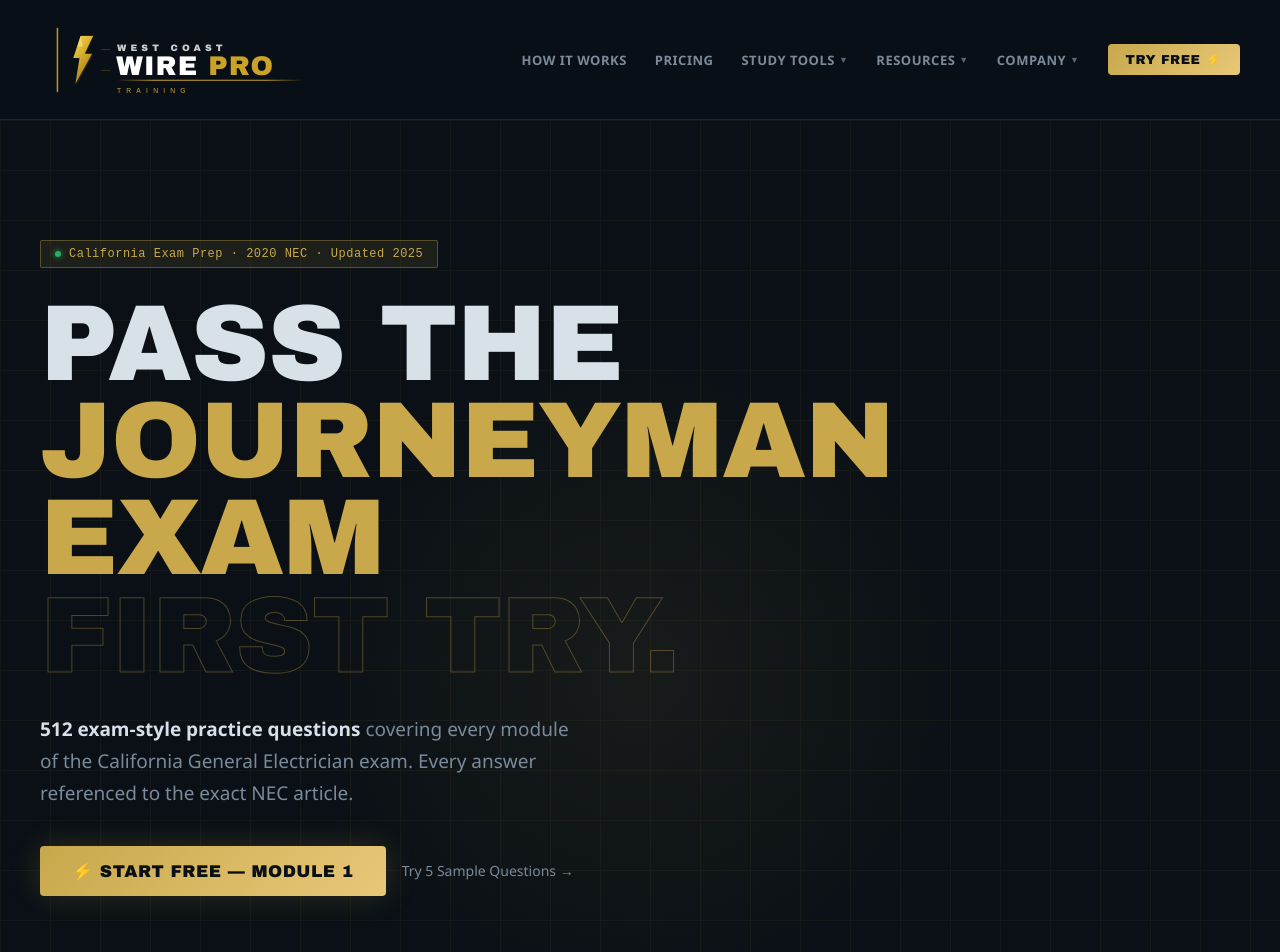
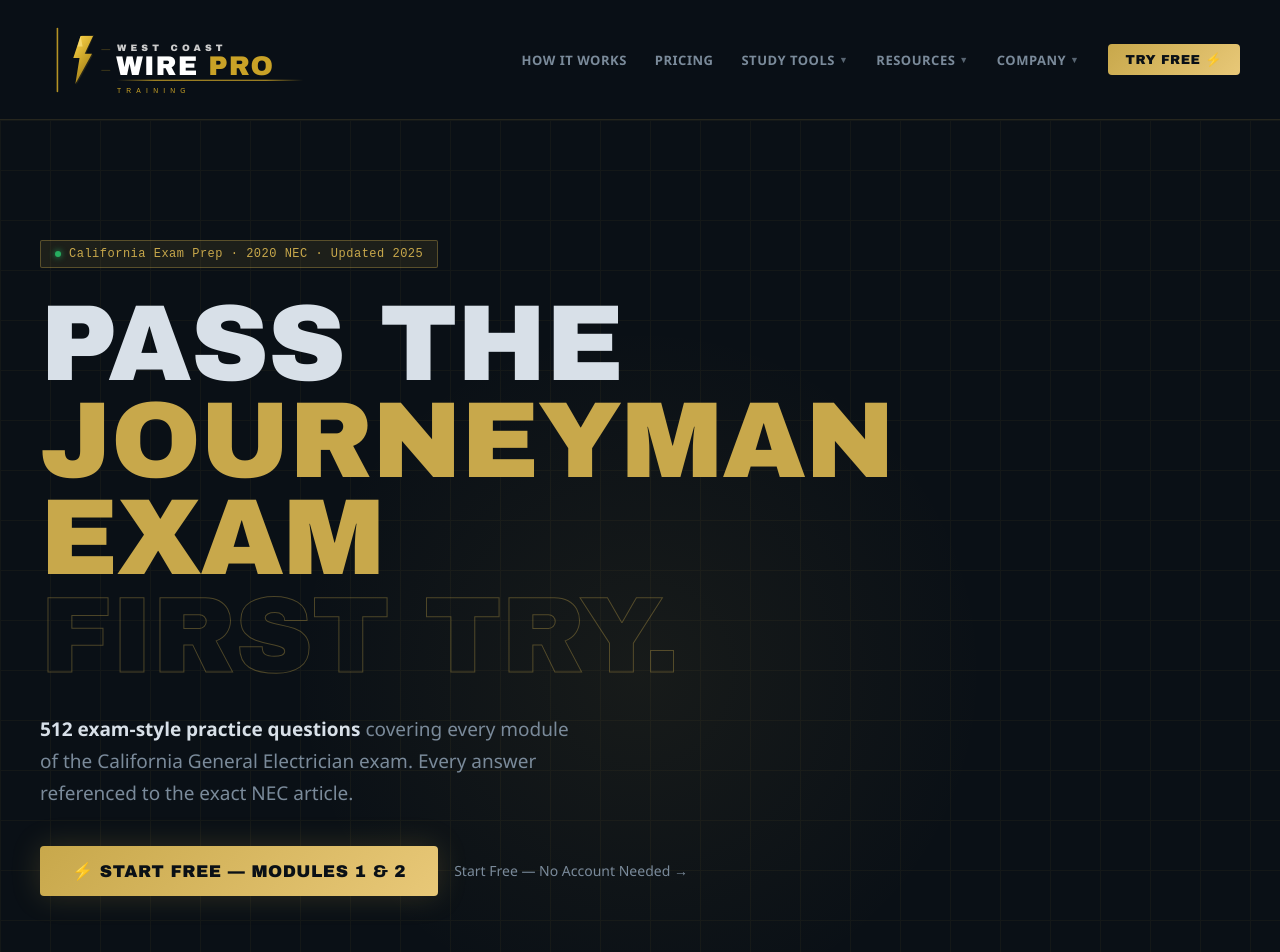
Before and after one commit to WestCpastWirePro/west-coast-wire-pro, a React (Vite) app: page / in a window 1280 px wide. Shown: the top 952 px of the page. Built offline with nearby package versions, Linux system fonts and the light colour scheme.

Commit message:
Replace all demo/5 questions CTAs with start free no account needed

```diff
--- a/src/AboutPage.jsx
+++ b/src/AboutPage.jsx
@@ -155,16 +155,16 @@ export default function AboutPage({ onLaunchApp, onNavigate }) {
             electrician's life, not the other way around.
           </p>
           <p style={s.p}>
-            512 questions. 12 modules. Module 1 always free.
+            512 questions. 12 modules. Modules 1 & 2 always free.
           </p>
 
           {/* CTA */}
           <div style={s.ctaBlock}>
             <div style={s.ctaTitle}>Ready to Start?</div>
-            <div style={s.ctaSub}>Module 1 is free. No account, no credit card.</div>
+            <div style={s.ctaSub}>Modules 1 & 2 are free. No account, no credit card.</div>
             <div style={s.ctaBtns}>
-              <button style={s.btnGold} onClick={onLaunchApp}>⚡ Start Free — Module 1</button>
-              <button style={s.btnGhost} onClick={() => onNavigate('demo')}>Try 5 Sample Questions</button>
+              <button style={s.btnGold} onClick={onLaunchApp}>⚡ Start Free — Modules 1 & 2</button>
+              <button style={s.btnGhost} onClick={() => onLaunchApp()}>Start Free — No Account Needed</button>
             </div>
           </div>
 
@@ -253,7 +253,7 @@ function SiteNav({ onHome, onLaunchApp, onNavigate }) {
         <div style={{position:'fixed',top:'58px',left:0,right:0,zIndex:199,background:'#0d1520',borderBottom:'2px solid #c8a84b',boxShadow:'0 8px 32px rgba(0,0,0,0.7)',maxHeight:'calc(100vh - 58px)',overflowY:'auto'}} onClick={e=>e.stopPropagation()}>
           <div style={{padding:'12px 20px 4px'}}>
             <div style={{fontFamily:"'Courier New',monospace",fontSize:'10px',color:'#c8a84b',letterSpacing:'3px',textTransform:'uppercase',marginBottom:'8px',paddingLeft:'4px'}}>⚡ Study App</div>
-            {[['Start Studying — Free','landing'],['Try 5 Demo Questions','demo'],['Am I Ready? Diagnostic','diagnostic'],['Full Exam Simulator','simulator'],['Missed Questions Review','missed'],['Study Planner','planner'],['NEC Reference Guide','nec-ref'],['Calculations Helper','calculations'],['Progress Dashboard','progress'],['Glossary','glossary']].map(([l,p])=>nav(l,p))}
+            {[['Start Studying — Free','landing'],['Start Free — No Account Needed','landing'],['Am I Ready? Diagnostic','diagnostic'],['Full Exam Simulator','simulator'],['Missed Questions Review','missed'],['Study Planner','planner'],['NEC Reference Guide','nec-ref'],['Calculations Helper','calculations'],['Progress Dashboard','progress'],['Glossary','glossary']].map(([l,p])=>nav(l,p))}
           </div>
           <div style={{height:'1px',background:'rgba(200,168,75,0.15)',margin:'4px 20px'}}/>
           <div style={{padding:'12px 20px 4px'}}>
--- a/src/GlobalNav.jsx
+++ b/src/GlobalNav.jsx
@@ -76,7 +76,7 @@ export default function GlobalNav({ onHome, onNavigate, onLaunchApp }) {
           <a href="/#pricing" style={{color:'#7a8a9a',textDecoration:'none',fontSize:'13px',fontWeight:'600',letterSpacing:'0.5px',textTransform:'uppercase',fontFamily:"'Segoe UI',Arial,sans-serif",transition:'color 0.2s'}}
             onMouseEnter={e=>e.target.style.color='#c8a84b'} onMouseLeave={e=>e.target.style.color='#7a8a9a'}>Pricing</a>
           <GnDropdown label="Study Tools" onNavigate={nav} items={[
-            {label:'Try 5 Demo Questions', page:'demo'},
+            {label:'Start Free — No Account Needed', page:'landing'},
             {label:'Diagnostic Test', page:'diagnostic'},
             {label:'Exam Simulator', page:'simulator'},
             {label:'Missed Questions', page:'missed'},
@@ -126,7 +126,7 @@ export default function GlobalNav({ onHome, onNavigate, onLaunchApp }) {
       {menuOpen && (
         <div style={{position:'fixed',top:'120px',left:0,right:0,zIndex:499,background:'#0d1520',borderBottom:'2px solid #c8a84b',boxShadow:'0 8px 32px rgba(0,0,0,0.7)',maxHeight:'calc(100vh - 120px)',overflowY:'auto'}} onClick={e=>e.stopPropagation()}>
           <MobileSection title="⚡ Study App" items={[
-            ['Start Studying — Free','landing'],['Try 5 Demo Questions','demo'],
+            ['Start Studying — Free','landing'],['Start Free — No Account Needed','landing'],
             ['Am I Ready? Diagnostic','diagnostic'],['Full Exam Simulator','simulator'],
             ['Missed Questions Review','missed'],['Study Planner','planner'],
             ['NEC Reference Guide','nec-ref'],['Calculations Helper','calculations'],
--- a/src/LandingPage.jsx
+++ b/src/LandingPage.jsx
@@ -70,9 +70,9 @@ export default function LandingPage({ onLaunchApp, onNavigate }) {
             of the California General Electrician exam. Every answer referenced to the exact NEC article.
           </p>
           <div style={s.heroCtas}>
-            <button style={s.btnPrimary} onClick={onLaunchApp}>⚡ Start Free — Module 1</button>
+            <button style={s.btnPrimary} onClick={onLaunchApp}>⚡ Start Free — Modules 1 & 2</button>
             <button style={{...s.btnGhost, background:'none', border:'none', cursor:'pointer', fontFamily:'inherit'}}
-              onClick={() => onNavigate && onNavigate('demo')}>Try 5 Sample Questions →</button>
+              onClick={() => onLaunchApp()}>Start Free — No Account Needed →</button>
           </div>
           <div style={s.heroStats}>
             {[
@@ -146,12 +146,14 @@ export default function LandingPage({ onLaunchApp, onNavigate }) {
             priceSub="No account required"
             features={[
               {text:'Module 1 — Definitions & General', locked:false},
-              {text:'30 practice questions', locked:false},
+              {text:'Module 2 — Wiring & Overcurrent', locked:false},
+              {text:'~75 practice questions', locked:false},
               {text:'Detailed NEC explanations', locked:false},
               {text:'Timed mode', locked:false},
-              {text:'Modules 2–12 (470 questions)', locked:true},
+              {text:'Table 310.16 & Conduit Fill drills', locked:false},
+              {text:'Modules 3–12 (437 questions)', locked:true},
+              {text:'Full Table Mastery (8 more tables)', locked:true},
               {text:'Module score breakdown', locked:true},
-              {text:'Difficulty filtering', locked:true},
             ]}
             btnLabel="Start Free →"
             btnStyle="dark"
@@ -253,7 +255,7 @@ export default function LandingPage({ onLaunchApp, onNavigate }) {
       <section style={s.ctaBanner}>
         <div style={s.ctaBannerEmoji}>⚡</div>
         <h2 style={s.ctaH2}>Ready to <span style={{color:'#c8a84b'}}>Wire Up</span><br/>Your Future?</h2>
-        <p style={s.ctaP}>Start with Module 1 free. No credit card, no account. Just questions.</p>
+        <p style={s.ctaP}>Start with Modules 1 & 2 free. No credit card, no account. Just questions.</p>
         <button style={s.btnPrimary} onClick={onLaunchApp}>⚡ Start Studying Free</button>
       </section>
 
```
